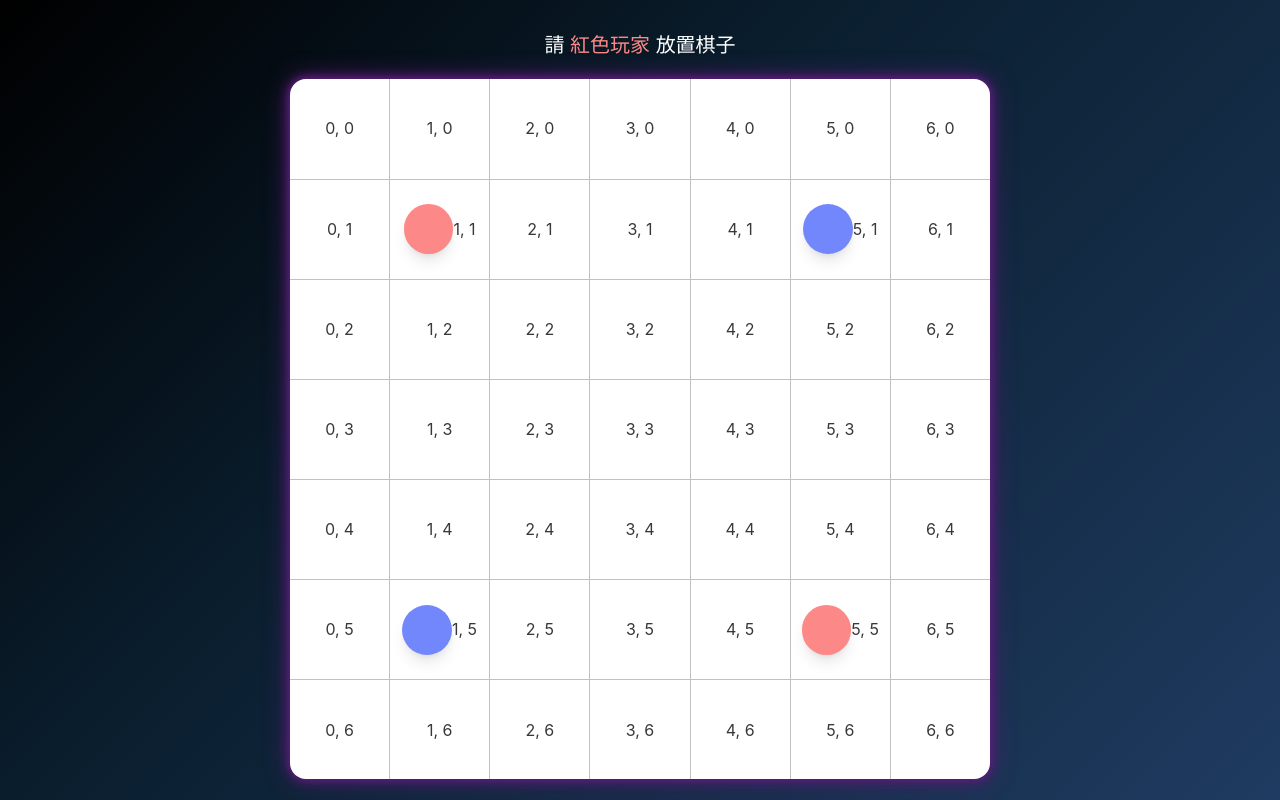
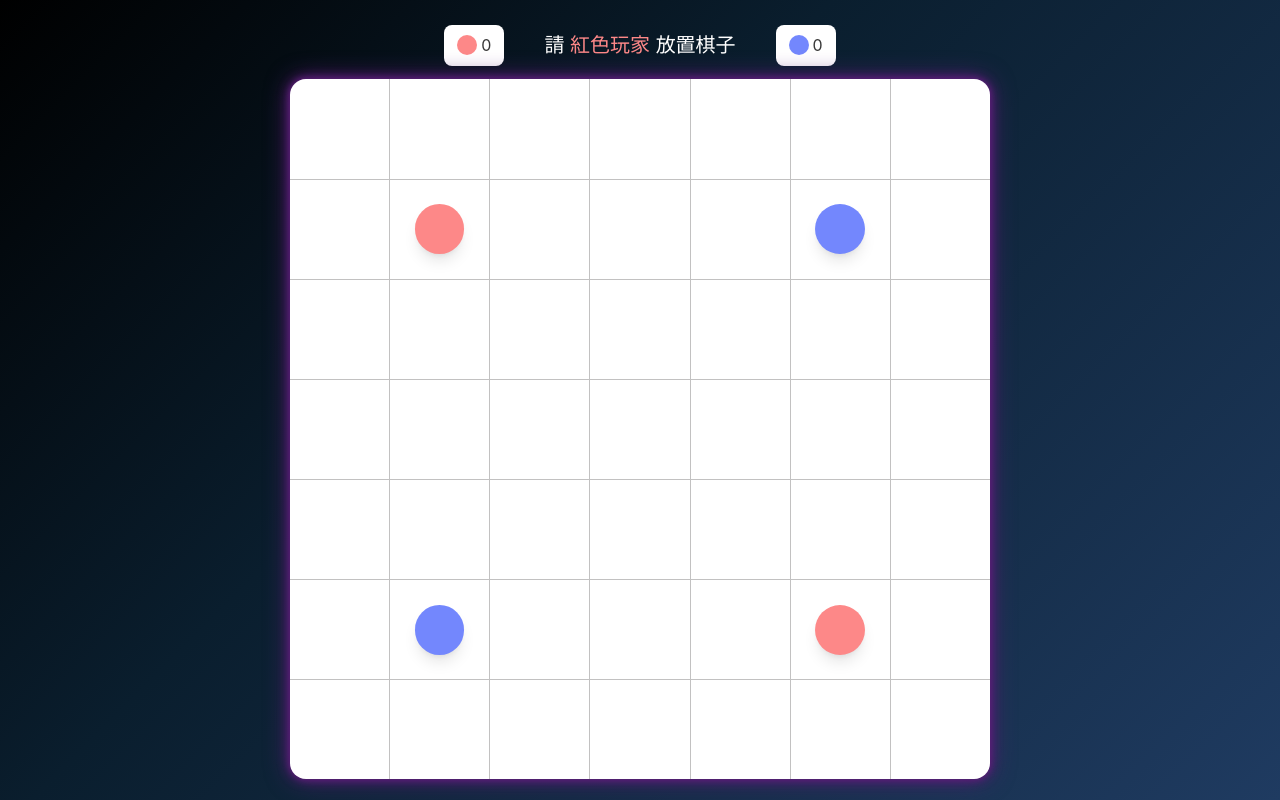
Before and after one commit to tdksr0505/wall-go, a React (Vite) app: page / in a window 1280 px wide. Both pictures are taken after a click on the button "開始遊戲". Built offline with nearby package versions, Linux system fonts and the light colour scheme.

Commit message:
feat: display territory count for each player in game UI

```diff
--- a/src/App.tsx
+++ b/src/App.tsx
@@ -5,7 +5,6 @@ import GamePrompt from '@/components/GamePrompt'
 import { useGameStore } from '@/stores'
 import GameResultOverlay from '@/components/GameResultOverlay'
 import Board from './components/Board'
-import { Button } from '@mantine/core'
 
 function App() {
   const { gamePhase, setGamePhase, initGame, restartGame } = useGameStore()
@@ -27,8 +26,7 @@ function App() {
     <>
       <div className="w-dvw h-dvh p-2 flex flex-col gap-2  justify-center items-center">
         <div className="flex items-center gap-3 justify-center h-[50px]">
-          <GamePrompt />
-          {gamePhase === GamePhase.GameOver && <Button onClick={handleRestartClick}>重新開始</Button>}
+          <GamePrompt onRestartClick={handleRestartClick} />
         </div>
         <Board key={boardKey} />
       </div>
--- a/src/components/Board.tsx
+++ b/src/components/Board.tsx
@@ -34,7 +34,6 @@ export default function Board() {
                     isHighlight={isHighlight}
                   >
                     {stone && <Stone player={stone.player} />}
-                    <div>{`${el.position.x}, ${el.position.y}`}</div>
                   </Cell>
                 )
               })}
--- a/src/components/GamePrompt.tsx
+++ b/src/components/GamePrompt.tsx
@@ -2,10 +2,13 @@ import { GamePhase } from '@/constants'
 import { useMemo } from 'react'
 import PlayerLabel from './PlayerLabel'
 import { useGameStore } from '@/stores'
+import { getTerritoryCounts } from '@/utils'
+import { Button } from '@mantine/core'
 
-export default function GamePrompt() {
+export default function GamePrompt({ onRestartClick }: { onRestartClick: () => void }) {
   const currentPlayer = useGameStore((state) => state.players[state.currentPlayerIndex])
   const gamePhase = useGameStore((state) => state.gamePhase)
+  const territories = useGameStore((state) => state.territories)
   const actionPrompt = useMemo(() => {
     switch (gamePhase) {
       case GamePhase.SetupStone:
@@ -18,14 +21,27 @@ export default function GamePrompt() {
         return '放置牆壁'
     }
   }, [gamePhase])
-  if (gamePhase === GamePhase.Start || gamePhase === GamePhase.GameOver) return
+
+  const territoryCounts = getTerritoryCounts(territories)
+  if (gamePhase === GamePhase.Start) return
   return (
-    <>
-      <div className="text-[20px] text-white">
-        <span>請</span>
-        <PlayerLabel player={currentPlayer} />
-        <span>{actionPrompt}</span>
+    <div className="flex justify-center items-center gap-10">
+      <div className="flex justify-center items-center gap-1 bg-white rounded-lg p-2 w-[60px]">
+        <div className="w-[20px] h-[20px] rounded-full bg-red"></div>
+        <div>{territoryCounts.red}</div>
       </div>
-    </>
+      {gamePhase !== GamePhase.GameOver && (
+        <div className="text-[20px] text-white">
+          <span>請</span>
+          <PlayerLabel player={currentPlayer} />
+          <span>{actionPrompt}</span>
+        </div>
+      )}
+      {gamePhase === GamePhase.GameOver && <Button onClick={onRestartClick}>重新開始</Button>}
+      <div className="flex justify-center items-center gap-1 bg-white rounded-lg p-2 w-[60px]">
+        <div className="w-[20px] h-[20px] rounded-full bg-blue"></div>
+        <div>{territoryCounts.blue}</div>
+      </div>
+    </div>
   )
 }
--- a/src/components/GameResultOverlay.tsx
+++ b/src/components/GameResultOverlay.tsx
@@ -1,6 +1,7 @@
 import { Button, Overlay } from '@mantine/core'
 import { useState } from 'react'
 import { useGameStore } from '@/stores'
+import { getTerritoryCounts } from '@/utils'
 
 type StartOverlayProps = {
   onRestartClick: () => void
@@ -9,17 +10,7 @@ export default function GameResultOverlay({ onRestartClick }: StartOverlayProps)
   const territories = useGameStore((s) => s.territories)
 
   const [opened, setOpened] = useState(true)
-  const territoryCounts = territories.reduce(
-    (acc, area) => {
-      if (area.owner === 'blue') {
-        acc.blue += area.positions.length
-      } else if (area.owner === 'red') {
-        acc.red += area.positions.length
-      }
-      return acc
-    },
-    { blue: 0, red: 0 }
-  )
+  const territoryCounts = getTerritoryCounts(territories)
 
   const getTitleConfig = () => {
     if (territoryCounts.blue === territoryCounts.red) return { text: 'DRAW!', color: undefined }
--- a/src/hooks/useGameController.ts
+++ b/src/hooks/useGameController.ts
@@ -106,7 +106,6 @@ export default function useGameController() {
   }, [stoneCount])
 
   useEffect(() => {
-    console.log(`territories`, territories)
     if (territories.length === 0) return
     const isGameOver = territories.every((el) => el.owner !== null)
     if (isGameOver) {
--- a/src/stores/gameStore.ts
+++ b/src/stores/gameStore.ts
@@ -63,6 +63,7 @@ export const useGameStore = create<GameState>()(
         state.players = [Players.Red, Players.Blue]
         state.currentPlayerIndex = 0
         state.stoneCount = INIT_STONES_CONFIG.length
+        state.territories = []
       })
     },
     setGamePhase: (gamePhase: GamePhase) => {
@@ -213,7 +214,6 @@ export const useGameStore = create<GameState>()(
         if (!isEnclosed) return null
 
         let owner: Player | null = null
-        console.log(`touchingPlayers`, touchingPlayers)
 
         if (touchingPlayers.size === 0) {
           return null
--- a/src/utils/index.ts
+++ b/src/utils/index.ts
@@ -1,4 +1,5 @@
 import { BoardSize } from '@/constants'
+import type { Territory } from '@/types'
 import { clsx, type ClassValue } from 'clsx'
 import { twMerge } from 'tailwind-merge'
 
@@ -9,3 +10,17 @@ export function cn(...inputs: ClassValue[]) {
 export const isValidPosition = (x: number, y: number) => {
   return x >= 0 && x <= BoardSize - 1 && y >= 0 && y <= BoardSize - 1
 }
+
+export const getTerritoryCounts = (territories: Territory[]): { blue: number; red: number } => {
+  return territories.reduce(
+    (acc, area) => {
+      if (area.owner === 'blue') {
+        acc.blue += area.positions.length
+      } else if (area.owner === 'red') {
+        acc.red += area.positions.length
+      }
+      return acc
+    },
+    { blue: 0, red: 0 }
+  )
+}
```
